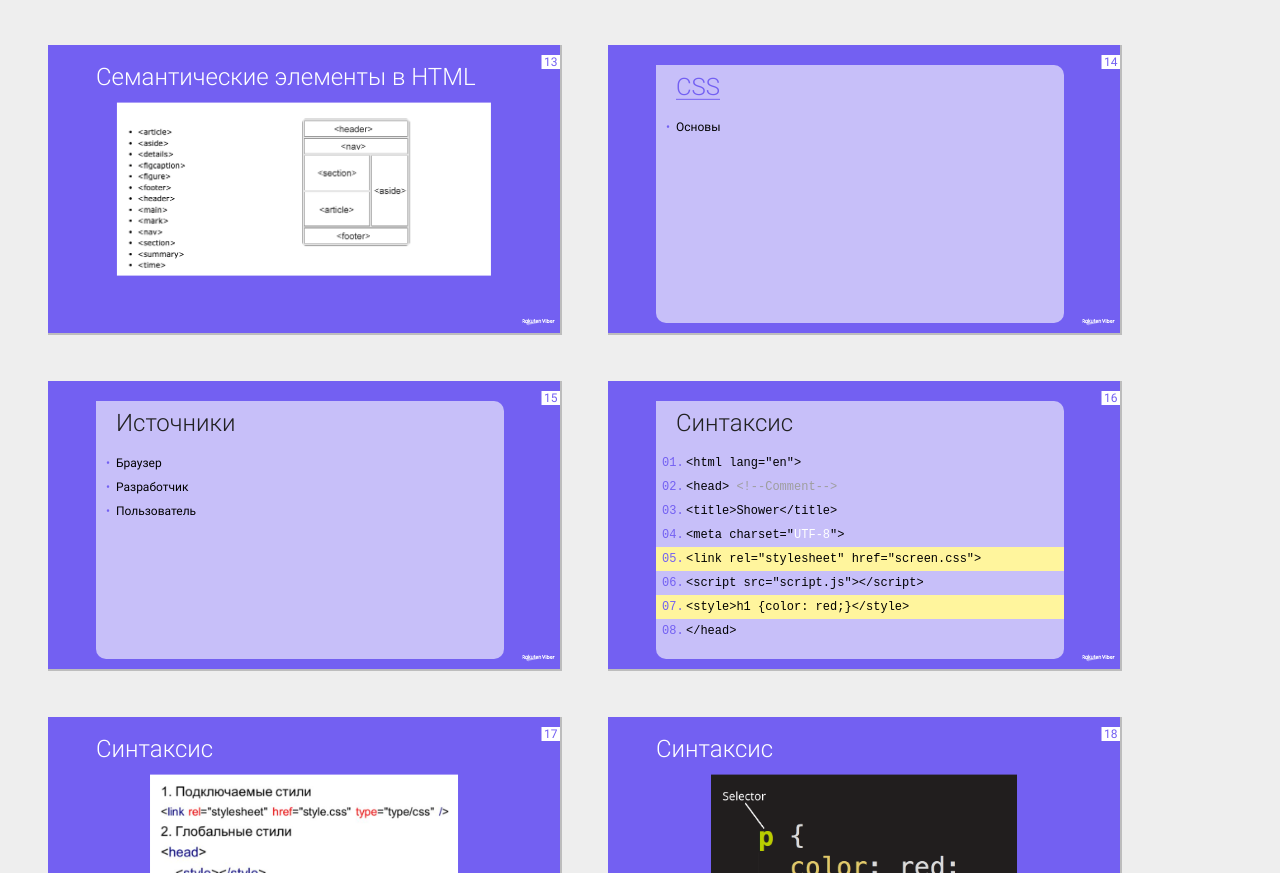
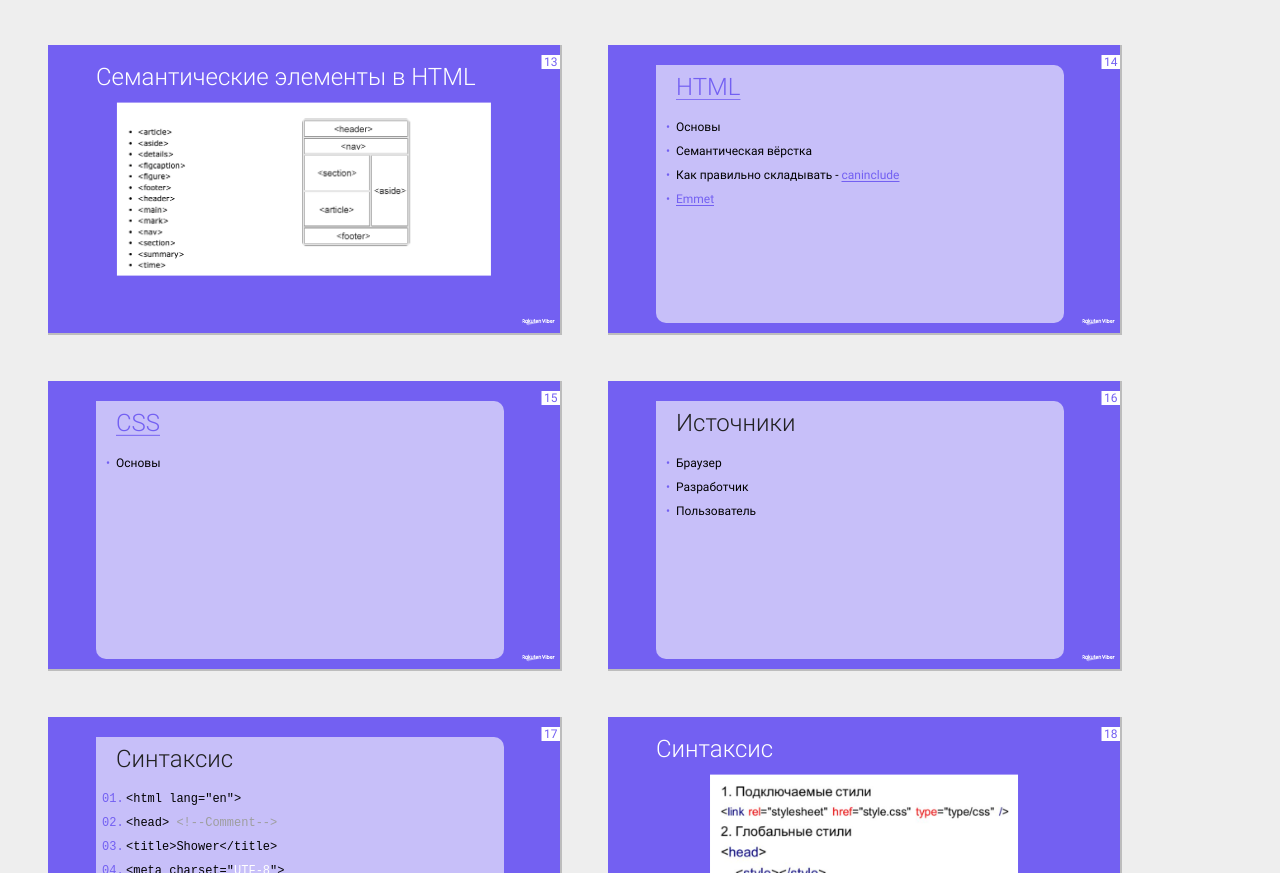
Before and after one commit to a1ip/halavasty-lesson_1, a website: page index.html in a window 1280 px wide. Shown: the part 2200-3073 px from the top of the page. Drawn offline with Linux system fonts and the light colour scheme; a web font is replaced by a local one.

Commit message:
update html slide

```diff
--- a/index.html
+++ b/index.html
@@ -139,6 +139,24 @@
     <section class="slide purple">
       <div class="content">
         <h2 class="">
+          <a href="https://developer.mozilla.org/ru/docs/Web/HTML">HTML</a>
+        </h2>
+        <ul>
+          <li>Основы</li>
+          <li>Семантическая вёрстка</li>
+          <li>
+            Как правильно складывать -
+            <a href="https://caninclude.glitch.me">caninclude</a>
+          </li>
+          <li class="next">
+            <a href="https://docs.emmet.io/cheat-sheet/">Emmet</a>
+          </li>
+        </ul>
+      </div>
+    </section>
+    <section class="slide purple">
+      <div class="content">
+        <h2 class="">
           <a href="https://developer.mozilla.org/ru/docs/Web/CSS">CSS</a>
         </h2>
         <ul>
```
